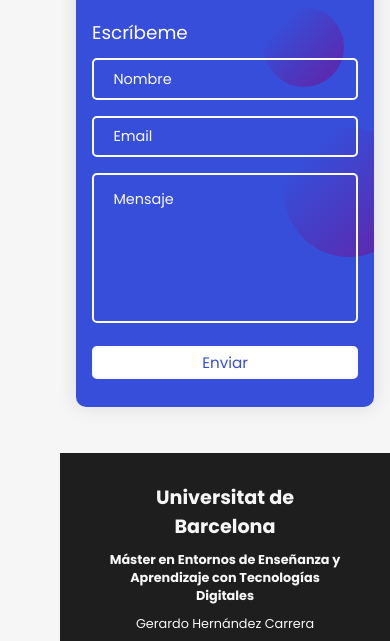
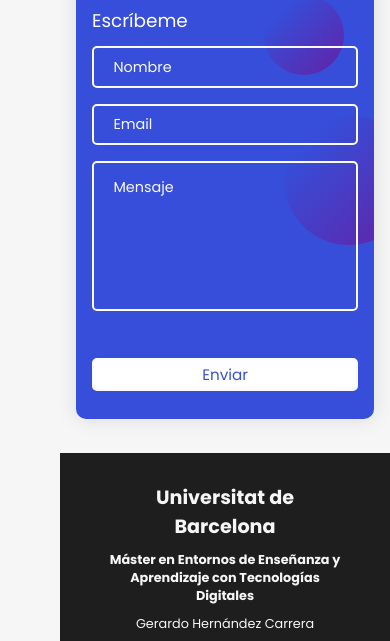
Before and after one commit to gerhercar21/tfm-ghc, a website: page index.html in a window 390 px wide. Shown: the part 7255-7896 px from the top of the page. Drawn offline with nearby package versions, Linux system fonts and the light colour scheme.

Commit message:
responsive form

```diff
--- a/index.html
+++ b/index.html
@@ -408,7 +408,7 @@
                         <div data-netlify-recaptcha="true" data-callback="verifyCaptcha"></div>
                         <div id="g-recaptcha-error" style="text-align: left;"></div>
                     </div>
-                    <input name="enviar" type="submit" value="Enviar" class="btn" />
+                    <input style="margin-top: 1.5rem;" name="enviar" type="submit" value="Enviar" class="btn" />
                   </form>
 
               </div>
```
